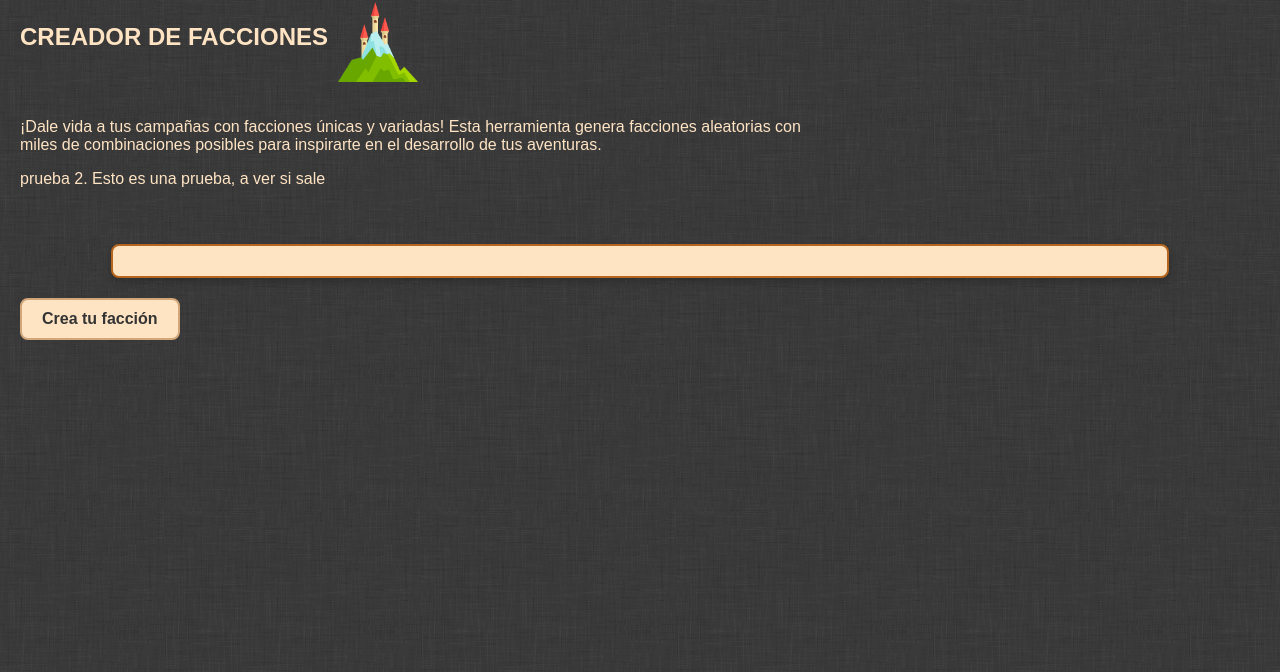
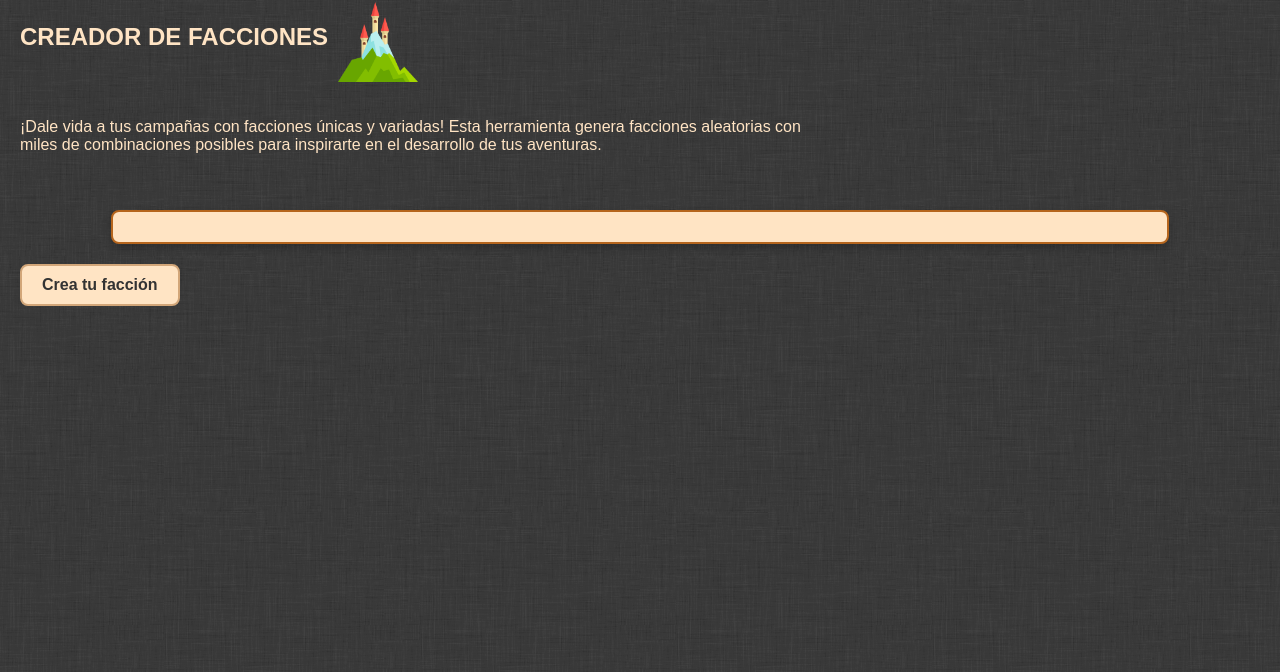
Before and after one commit to daniMartinezSoto/pruebast-t, a plain HTML site: page factions.html in a window 1280 px wide. Shown: the part 128-800 px from the top of the page. Drawn offline with Linux system fonts and the light colour scheme.

Commit message:
Update factions.html

```diff
--- a/factions.html
+++ b/factions.html
@@ -27,7 +27,6 @@
 <div class="titulo"><h2 style="color: bisque; margin-left: 20px;" >CREADOR DE FACCIONES</h2> <img src="./img/castle.png" alt="" style="width: 80px; height: 80px; margin-top: 10px;"></div>
     <div class="descFactions">
     <p>¡Dale vida a tus campañas con facciones únicas y variadas! Esta herramienta genera facciones aleatorias con miles de combinaciones posibles para inspirarte en el desarrollo de tus aventuras.</p>
-    <p>prueba 2. Esto es una prueba, a ver si sale</p>
 </div>
 
 
```
